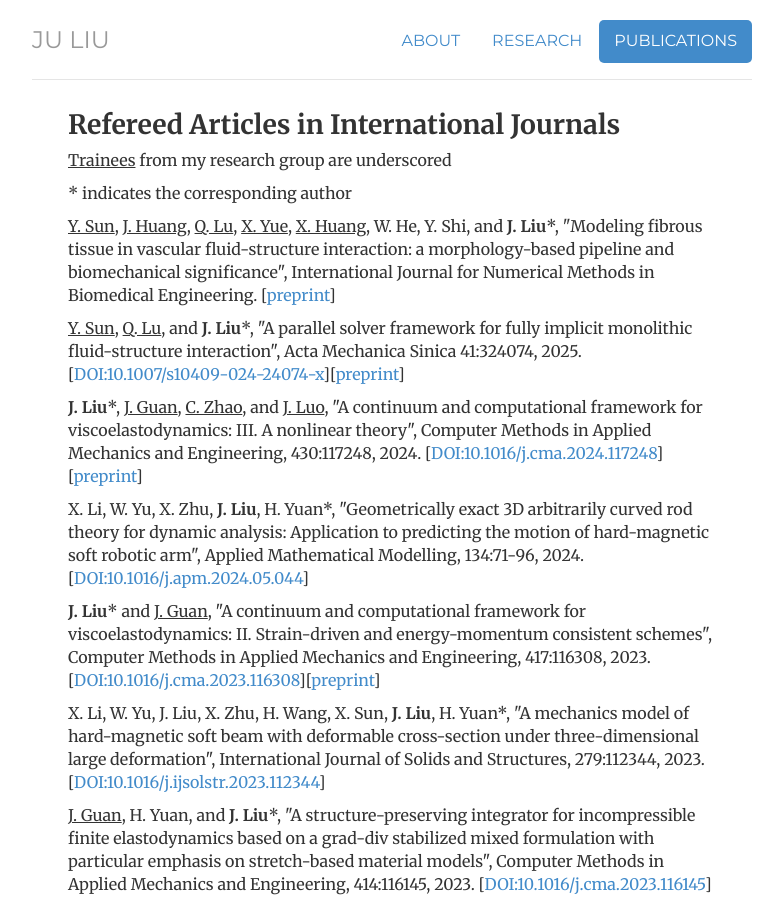
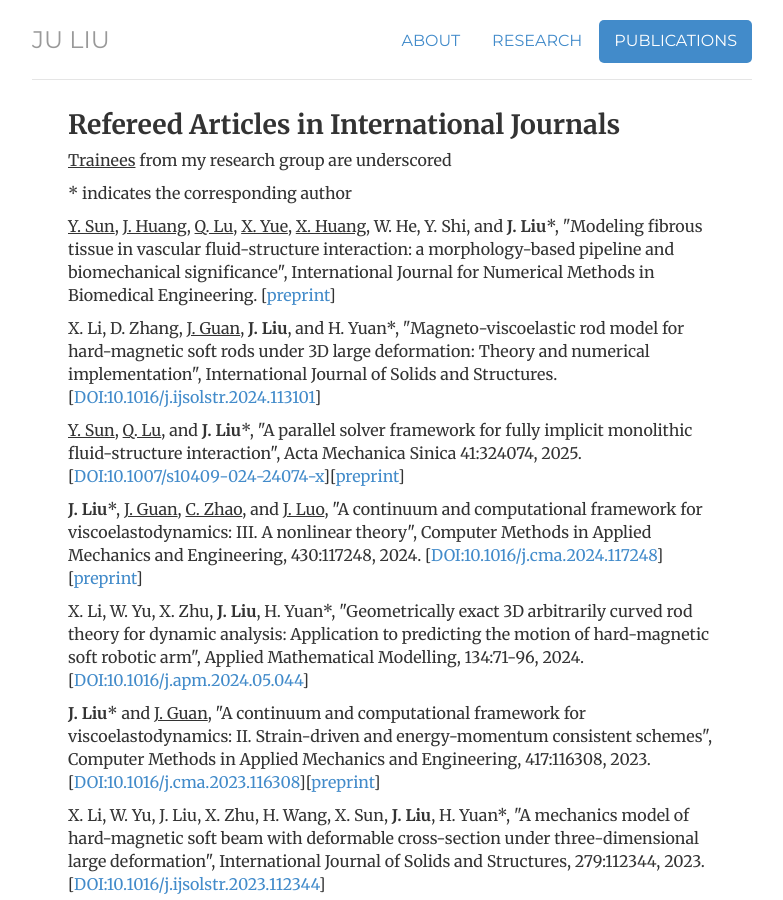
Before and after one commit to ju-liu/ju-liu.github.io, a Jekyll site: the page built from publications/index.html, in a window 1280 px wide and 900 px high. Shown: the whole window, without its empty margins (248-1031 px from the left). Built offline with Jekyll 4.4.1, drawn with Linux system fonts in a browser that asks for light colours; nearby versions of some CDN libraries; library files that are not in the unit come from our copies; comment, search, counter and statistics services are not loaded.

Commit message:
Update index.html

```diff
--- a/publications/index.html
+++ b/publications/index.html
@@ -16,6 +16,10 @@ description: Current Publications for Dr. Ju Liu
 
   <article>
   <p><u>Y. Sun</u>, <u>J. Huang</u>, <u>Q. Lu</u>, <u>X. Yue</u>, <u>X. Huang</u>, W. He, Y. Shi, and <strong>J. Liu</strong>*, "Modeling fibrous tissue in vascular fluid-structure interaction: a morphology-based pipeline and biomechanical significance", International Journal for Numerical Methods in Biomedical Engineering. [<a href="https://arxiv.org/pdf/2406.07064.pdf">preprint</a>]</p>
+  </article>
+
+   <article>
+  <p>X. Li, D. Zhang, <u>J. Guan</u>, <strong>J. Liu</strong>, and H. Yuan*, "Magneto-viscoelastic rod model for hard-magnetic soft rods under 3D large deformation: Theory and numerical implementation", International Journal of Solids and Structures. [<a href="https://doi.org/10.1016/j.ijsolstr.2024.113101">DOI:10.1016/j.ijsolstr.2024.113101</a>]</p>
   </article>
 
   <article>
```
